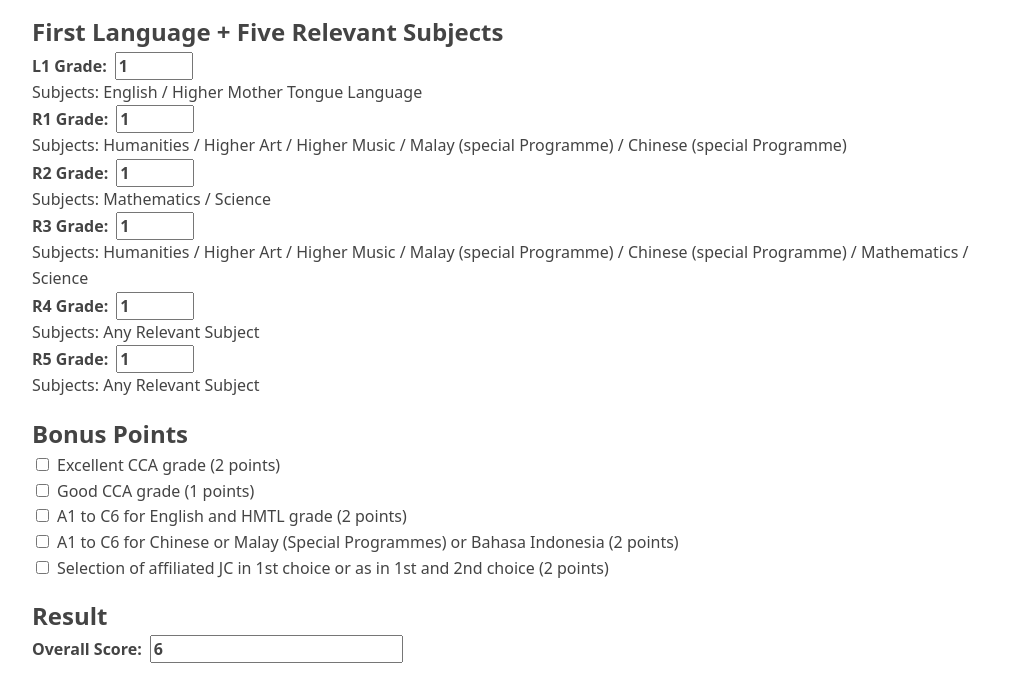
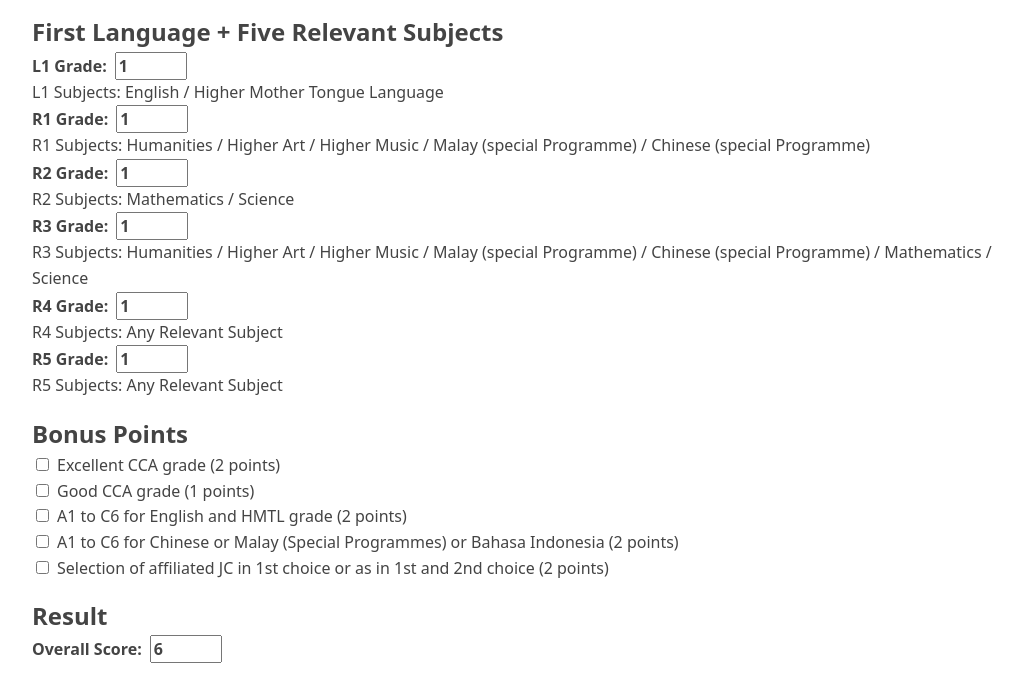
Before and after one commit to ic1y/l1r5, a plain HTML site: page index.html in a window 1280 px wide. Shown: the part 78-754 px from the top of the page, without its empty margins (128-1151 px from the left). Drawn offline with Linux system fonts and the light colour scheme.

Commit message:
restandardise number input width

```diff
--- a/app.js
+++ b/app.js
@@ -1,3 +1,4 @@
+// https://stackoverflow.com/a/32589289
 function titleCase(str) {
 	var splitStr = str.toLowerCase().split(' ');
 	for (var i = 0; i < splitStr.length; i++) {
@@ -22,7 +23,7 @@ Object.keys(subjects).forEach(subject => {
 	input.min = input.value = 1;
 	input.max = 9;
 	const subjs = document.createElement("p");
-	subjs.innerText = "Subjects: " + (subjects[subject] == null ? titleCase("any relevant subject") : titleCase(subjects[subject].join(" / ")));
+	subjs.innerText = titleCase(subject + " Subjects: " + (subjects[subject] == null ? "any relevant subject" : subjects[subject].join(" / ")));
 	subjSec.appendChild(label);
 	label.appendChild(input);
 	subjSec.appendChild(subjs);
@@ -38,12 +39,10 @@ const bSection = document.getElementById("opt");
 for (let i = 0; i < bonuses.length; i++) {
 	const tick = document.createElement("input");
 	tick.type = "checkbox";
-	tick.id = "b" + i;
 	tick.dataset.p = bonuses[i].points;
 	const label = document.createElement("label");
-	label.setAttribute("for","b" + i)
 	label.innerText = bonuses[i].req + ` (${bonuses[i].points} points)`;
-	bSection.appendChild(tick);
+	label.prepend(tick);
 	bSection.appendChild(label);
 	bSection.appendChild(document.createElement("br"));
 }
--- a/style.css
+++ b/style.css
@@ -22,6 +22,7 @@ h1, h2, h3, p, ul {
 }
 input[type="number"] {
 	margin-left: 8px;
+	width: 64px;
 	font-size: inherit;
 	font-family: inherit;
 	color: #444;
```
